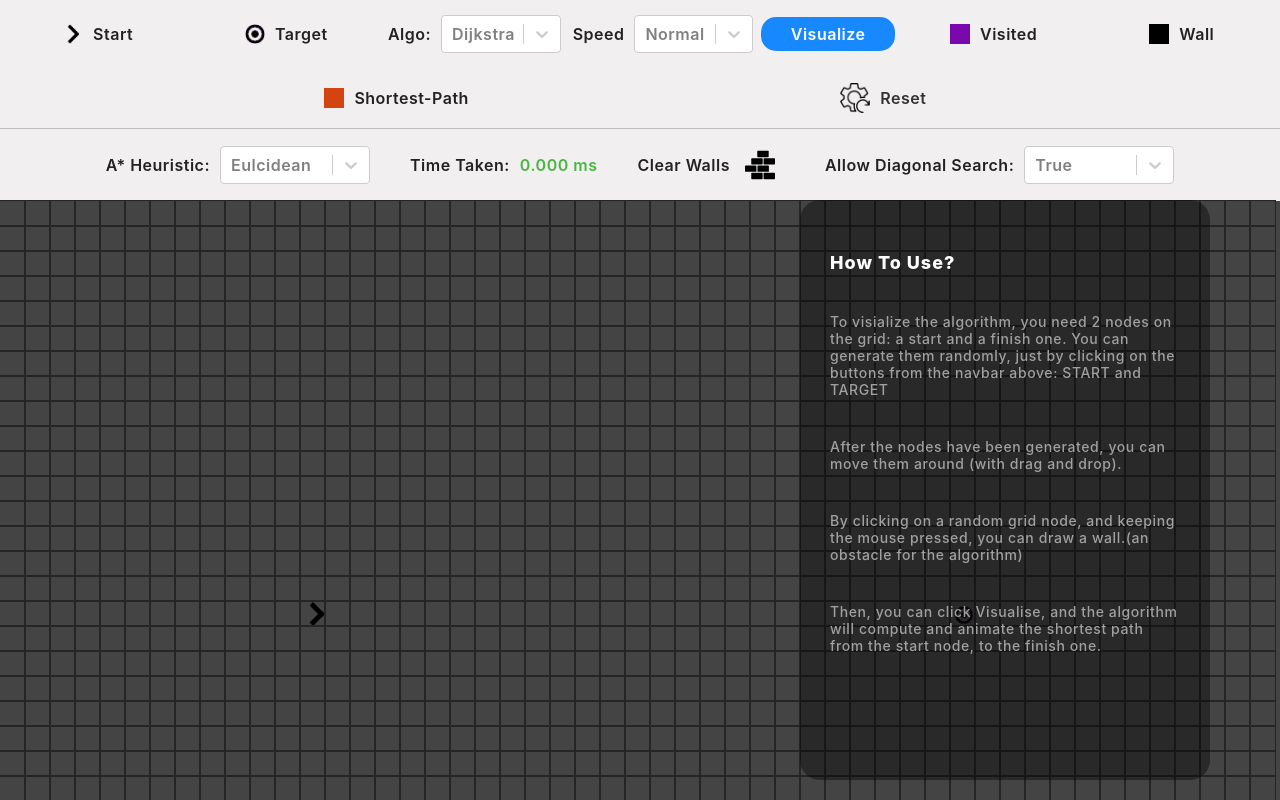
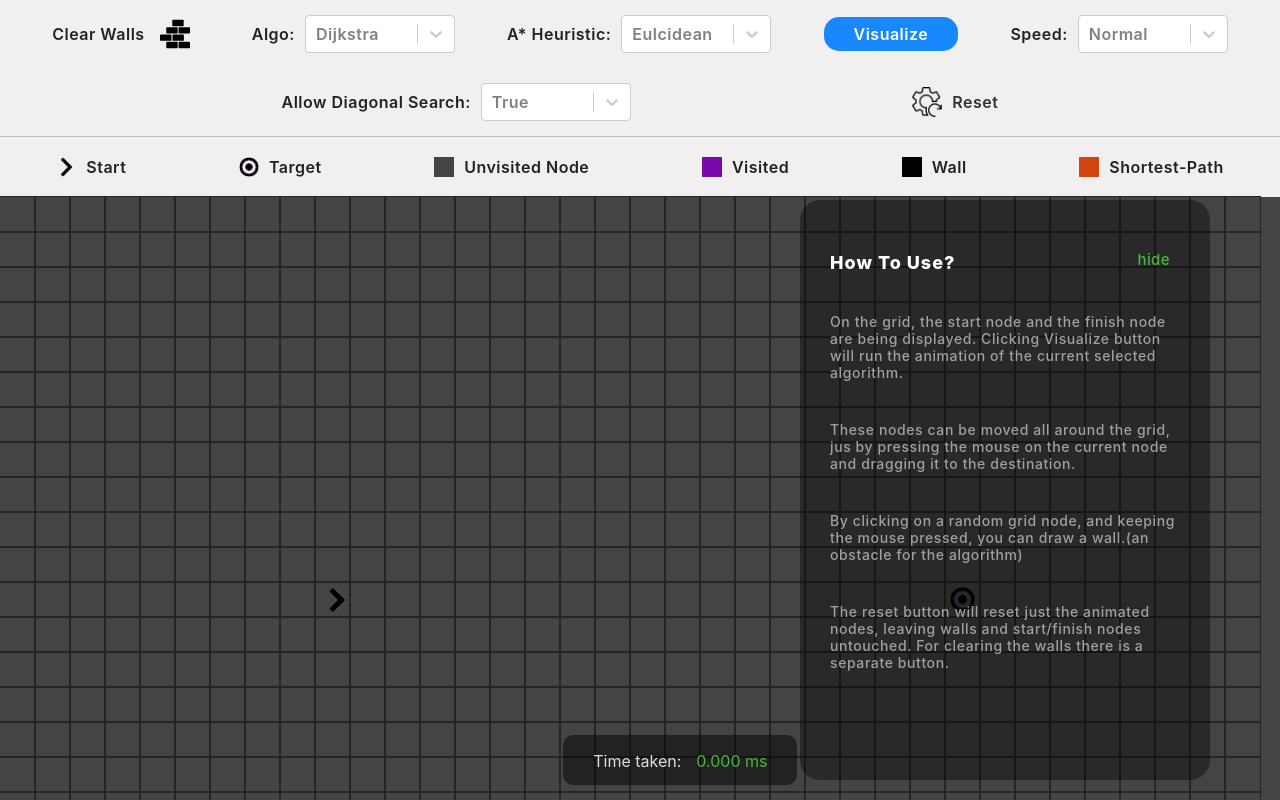
Before and after one commit to costingh/Pathfinding-Algorithm-Visualiser, a React (Create React App) app: page / in a window 1280 px wide. Shown: the top 800 px of the page. Built offline with nearby package versions, Linux system fonts and the light colour scheme.

Commit message:
Refactor timeTaken and infoTab

```diff
--- a/src/App.css
+++ b/src/App.css
@@ -2,5 +2,4 @@
     width: 100%;
     height: 100vh;
     background: #444444;
-    /* background: rgb(241, 241, 241); */
 }
--- a/src/Components/Grid.js
+++ b/src/Components/Grid.js
@@ -7,11 +7,12 @@ import { backtrackPath } from '../helpers/helpers.js';
 import React, { Component } from 'react';
 import { InfoTab } from './InfoTab';
 import Navbar from './Navbar';
+import {TimeTakenPanel} from './TimeTakenPanel'
 
 import '../styles/Grid.css';
 import SecondNavbar from "./SecondNavbar";
 
-const nodeDimension = 25;
+const nodeDimension = 35;
 
 export default class Grid extends Component {
 	constructor() {
@@ -31,7 +32,8 @@ export default class Grid extends Component {
 			finishNodeIsBeingDragged: false,
 			heuristicType: 'euclidean',
 			allowDiagonal: true,
-			timeTaken: 0
+			timeTaken: 0,
+			showInfos: true
 		  };
 	}
 
@@ -375,23 +377,31 @@ export default class Grid extends Component {
 		this.setState({ allowDiagonal: val})
 	}
 
+	handleHideInfos() {
+		this.setState({ showInfos: !this.state.showInfos })
+	}
+
 	render() {
-		const { grid, mouseIsPressed, running } = this.state;
+		const { grid, mouseIsPressed, running, showInfos } = this.state;
 		return (
 			<div className="Wrapper">
-				<InfoTab></InfoTab>
+				{showInfos &&
+					<InfoTab
+						handleHideInfos={this.handleHideInfos.bind(this)}
+					>
+					</InfoTab>
+				}
 				<Navbar
 					clearPath={this.resetAll.bind(this)}
 					changeSpeed={this.handleChangeSpeed.bind(this)}
 					runAlgorithm={this.visualizeCurrentAlgorithm.bind(this)}
 					changeAlgorithm={this.handleChangeAlgorithm.bind(this)}
-				/>
-				<SecondNavbar
 					handleChangeHeuristic={this.handleChangeHeuristic.bind(this)}
 					handleChangeDiagonal={this.handleChangeDiagonal.bind(this)}
-					timeTaken={this.state.timeTaken}
 					clearWalls={this.clearWalls.bind(this)}
 				/>
+				<SecondNavbar />
+				<TimeTakenPanel timeTaken={this.state.timeTaken} />
 				<div className="Grid">
 					{grid.map((row, rowIndex) => {
 						return (
--- a/src/Components/InfoTab.js
+++ b/src/Components/InfoTab.js
@@ -22,6 +22,19 @@ const Title = styled.h1`
     letter-spacing: 1px;
 `;
 
+const Close = styled.div`
+    color: #4BB543;
+    font-size: 15px;
+    position: absolute;
+    top: 50px;
+    right: 40px;
+    margin-left: auto;
+    font-size: 15px;
+    text-transform: lowercase;
+    font-weight: 500;
+    letter-spacing: .4px;
+`;
+
 const Description = styled.div`
     letter-spacing: .6px;
     color: rgb(160, 160, 160);
@@ -31,7 +44,7 @@ const Description = styled.div`
 `;
 
 export const InfoTab =
-    () => {
+    ({handleHideInfos}) => {
         let offsetX, offsetY
         const move = e => {
             const el = e.target
@@ -52,10 +65,11 @@ export const InfoTab =
         return (
             <Infos  onMouseDown={add} onMouseUp={remove} >
                 <Title>How to use?</Title>
-                <Description>To visialize the algorithm, you need 2 nodes on the grid: a start and a finish one. You can generate them randomly, just by clicking on the buttons from the navbar above: START and TARGET</Description>
-                <Description>After the nodes have been generated, you can move them around (with drag and drop).</Description>
+                <Close onClick={handleHideInfos}>hide</Close>
+                <Description>On the grid, the start node and the finish node are being displayed. Clicking Visualize button will run the animation of the current selected algorithm.</Description>
+                <Description>These nodes can be moved all around the grid, jus by pressing the mouse on the current node and dragging it to the destination.</Description>
                 <Description>By clicking on a random grid node, and keeping the mouse pressed, you can draw a wall.(an obstacle for the algorithm)</Description>
-                <Description>Then, you can click Visualise, and the algorithm will compute and animate the shortest path from the start node, to the finish one.</Description>
+                <Description>The reset button will reset just the animated nodes, leaving walls and start/finish nodes untouched. For clearing the walls there is a separate button.</Description>
             </Infos>
         )
     }
--- a/src/Components/Navbar.js
+++ b/src/Components/Navbar.js
@@ -4,7 +4,7 @@ import Select from 'react-select';
 import '../styles/Navbar.css';
 
 function Navbar(props) {
-    const {clearPath, changeSpeed, runAlgorithm, changeAlgorithm } = props
+    const {clearPath, changeSpeed, runAlgorithm, changeAlgorithm, handleChangeHeuristic, handleChangeDiagonal, clearWalls } = props
     const algorithmOptions = [
         { value: 'Dijkstra', label: 'Dijkstra' },
         { value: 'A*', label: 'A*' },
@@ -19,6 +19,17 @@ function Navbar(props) {
         { value: '1', label: 'Very Fast' }
     ]
 
+    const heuristicOptions = [
+        { value: 'euclidean', label: 'Eulcidean' },
+        { value: 'manhattan', label: 'Manhattan' },
+        { value: 'diagonal', label: 'Diagonal' }
+    ]
+
+    const diagonalOptions = [
+        { value: 'true', label: 'true' },
+        { value: 'false', label: 'false' }
+    ]
+
     const handleAlgoChange = selectedOption => {
         changeAlgorithm(selectedOption.value);
     };
@@ -27,16 +38,20 @@ function Navbar(props) {
         changeSpeed(selectedOption.value);
     };
 
+    const heuristicChange = selectedOption => {
+        handleChangeHeuristic(selectedOption.value);
+    };
+
+    const diagonal = (selectedOption) => {
+        handleChangeDiagonal(selectedOption.value)
+    };
+
     return (
         <>
             <nav className="Navbar">
-                <div className="flex button-generate-start">
-                    <div className="start"></div>
-                    <div>Start</div>
-                </div>
-                <div className="flex button-generate-finish">
-                    <div className="target"></div>
-                    <div>Target</div>
+                <div className="flex wall" onClick={clearWalls}>
+                    <div>Clear Walls</div>
+                    <div className="walls"></div>
                 </div>
                 <div className="flex">
                     <div>Algo: </div>
@@ -49,7 +64,20 @@ function Navbar(props) {
                     />
                 </div>
                 <div className="flex">
-                    <div>Speed </div>
+                <div>A* Heuristic: </div>
+                    <Select
+                        onChange={heuristicChange}
+                        options={heuristicOptions}
+                        className="selectTag"
+                        placeholder={heuristicOptions[0].label}
+                        defaultValue={heuristicOptions[0].label}
+                    />
+                </div>
+                <div className="button rounded" onClick={runAlgorithm}>
+                    Visualize
+                </div>
+                <div className="flex">
+                    <div>Speed: </div>
                     <Select
                         onChange={handleSpeedChange}
                         options={speedOptions}
@@ -58,26 +86,15 @@ function Navbar(props) {
                         defaultValue={speedOptions[2].label}
                     />
                 </div>
-
-                {/* <div className="flex">
-                    <div className="unvisited"></div>
-                    <div>Unvisited Node</div>
-                </div> */}
-
-                <div className="button rounded" onClick={runAlgorithm}>
-                    Visualize
-                </div>
                 <div className="flex">
-                    <div className="visited"></div>
-                    <div>Visited</div>
-                </div>
-                <div className="flex">
-                    <div className="wall"></div>
-                    <div>Wall</div>
-                </div>
-                <div className="flex">
-                    <div className="shortest-path"></div>
-                    <div>Shortest-Path</div>
+                <div>Allow diagonal search: </div>
+                    <Select
+                        onChange={diagonal}
+                        options={diagonalOptions}
+                        className="selectTag"
+                        placeholder={diagonalOptions[0].label}
+                        defaultValue={diagonalOptions[0].label}
+                    />
                 </div>
                 <div className="flex reset" onClick={clearPath}>
                     <div className="icon"></div>
--- a/src/Components/SecondNavbar.js
+++ b/src/Components/SecondNavbar.js
@@ -3,55 +3,33 @@ import Select from 'react-select';
 
 import '../styles/SecondNavbar.css'
 
-function SecondNavbar({handleChangeHeuristic, timeTaken, handleChangeDiagonal, clearWalls}) {
-    const heuristicOptions = [
-        { value: 'euclidean', label: 'Eulcidean' },
-        { value: 'manhattan', label: 'Manhattan' },
-        { value: 'diagonal', label: 'Diagonal' }
-    ]
-
-    const diagonalOptions = [
-        { value: 'true', label: 'true' },
-        { value: 'false', label: 'false' }
-    ]
-
-    const heuristicChange = selectedOption => {
-        handleChangeHeuristic(selectedOption.value);
-    };
-
-    const diagonal = (selectedOption) => {
-        handleChangeDiagonal(selectedOption.value)
-    }
+function SecondNavbar() {
 
     return (
         <div className="SecondNavbar">
-            <div className="flex">
-                <div>A* Heuristic: </div>
-                <Select
-                    onChange={heuristicChange}
-                    options={heuristicOptions}
-                    className="selectTag"
-                    placeholder={heuristicOptions[0].label}
-                    defaultValue={heuristicOptions[0].label}
-                />
+            <div className="flex button-generate-start">
+                <div className="start"></div>
+                <div>Start</div>
+            </div>
+            <div className="flex button-generate-finish">
+                <div className="target"></div>
+                <div>Target</div>
             </div>
             <div className="flex">
-                <div>Time taken:</div>
-                <p className='time'><span>{parseFloat(timeTaken).toFixed(3)} ms</span></p>
-            </div>
-            <div className="flex wall" onClick={clearWalls}>
-                <div>Clear Walls</div>
-                <div className="walls"></div>
+                <div className="unvisited"></div>
+                <div>Unvisited Node</div>
             </div>
             <div className="flex">
-                <div>Allow diagonal search: </div>
-                <Select
-                    onChange={diagonal}
-                    options={diagonalOptions}
-                    className="selectTag"
-                    placeholder={diagonalOptions[0].label}
-                    defaultValue={diagonalOptions[0].label}
-                />
+                <div className="visited"></div>
+                <div>Visited</div>
+            </div>
+            <div className="flex">
+                <div className="wall"></div>
+                <div>Wall</div>
+            </div>
+            <div className="flex">
+                <div className="shortest-path"></div>
+                <div>Shortest-Path</div>
             </div>
         </div>
     )
--- /dev/null
+++ b/src/Components/TimeTakenPanel.js
@@ -0,0 +1,64 @@
+import React from 'react'
+import styled from 'styled-components'
+
+const Panel = styled.div`
+    position: absolute;
+    bottom: 15px;
+    left: 44%;
+    height: 40px;
+    padding: 5px 30px;
+    display: inline-block;
+    border-radius: 10px;
+    background: rgba(0,0,0,0.5);
+    color: #ddd;
+    z-index: 999;
+    cursor: pointer;
+`;
+
+const Title = styled.h1`
+    color: #ddd;
+    font-size: 16px;
+    font-weight: 400;
+    pointer-events: none;
+`;
+
+const Description = styled.div`
+    color: #4BB543;
+    text-transform: lowercase;
+    margin-left: 15px;
+    font-size: 16px;
+    display: inline-block;
+    font-weight: 400;
+    pointer-events: none;
+`;
+
+export const TimeTakenPanel = ({timeTaken}) => {
+    let offsetX, offsetY
+
+    const move = e => {
+        const el = e.target
+        el.style.left = `${e.pageX - offsetX}px`
+        el.style.top = `${e.pageY - offsetY}px`
+    }
+
+    const add = e => {
+        const el = e.target
+        offsetX = e.clientX - el.getBoundingClientRect().left
+        offsetY = e.clientY - el.getBoundingClientRect().top
+        el.addEventListener('mousemove', move)
+    }
+
+    const remove = e => {
+        const el = e.target
+        el.removeEventListener('mousemove', move)
+    }
+
+    return (
+        <Panel  onMouseDown={add} onMouseUp={remove} >
+            <Title>
+                Time taken:
+                <Description>{parseFloat(timeTaken).toFixed(3)} ms</Description>
+            </Title>
+        </Panel>
+    )
+}
--- a/src/styles/Navbar.css
+++ b/src/styles/Navbar.css
@@ -17,52 +17,26 @@
     display: flex;
     align-items: center;
     justify-content: center;
-    width: 180px;
     padding: 15px 0px;
   }
 
-  .Navbar .flex .start,
-  .Navbar .flex .target,
-  .Navbar .flex .unvisited,
-  .Navbar .flex .visited,
-  .Navbar .flex .shortest-path,
-  .Navbar .flex .wall {
-    width: 20px;
-    height: 20px;
+  .Navbar .walls {
+    margin-left: 15px;
+    width: 30px;
+    height: 30px;
     margin-right: 10px;
+    background: url('../images/bricks.svg') center center no-repeat;
+    background-size: cover;
+    transition: .4s all ease-in-out;
   }
 
-  .Navbar .flex .start {
-    background: url('../images/start-flag.png') center no-repeat;
-      background-size: cover;
+  .Navbar .wall {
+    cursor: pointer;
+    transition: .4s all ease-in-out;
   }
 
-  .Navbar .flex .target {
-    background: url('../images/circle.png') center no-repeat;
-      background-size: cover;
-  }
-
-  .Navbar .flex .unvisited {
-    outline: 1px solid #000;
-  }
-
-  .Navbar .flex .visited {
-    background: rgb(121, 8, 173);;
-  }
-
-  .Navbar .flex .shortest-path {
-    background: rgb(212, 68, 16);
-  }
-
-  .Navbar .flex .wall {
-    background: rgb(0, 0, 0);
-  }
-
-  .Navbar .flex .speed {
-    background: url('../images/speed.png') center no-repeat;
-    background-size: cover;
-    width: 25px;
-    height: 25px;
+  .Navbar .wall:hover {
+    color: #0773e7;
   }
 
   .reset .icon {
@@ -84,7 +58,7 @@
   }
 
   .Navbar .selectTag {
-    width: 120px;
+    width: 150px;
     margin-left: 10px;
   }
 
--- a/src/styles/Node.css
+++ b/src/styles/Node.css
@@ -1,8 +1,7 @@
 .Node {
-    width: 25px;
-    height: 25px;
+    width: 35px;
+    height: 35px;
     outline: 1px solid rgb(37, 37, 37);
-    /* outline: 1px solid rgb(165, 165, 165); */
     display: inline-block;
     position: relative;
   }
--- a/src/styles/SecondNavbar.css
+++ b/src/styles/SecondNavbar.css
@@ -2,9 +2,9 @@
     position: relative;
     background: #f2eff0;
     height: auto;
-    padding: 0px 0px;
+    padding: 10px 0px;
     display: flex;
-    justify-content: center;
+    justify-content: space-around;
     flex-wrap: wrap;
     align-items: center;
     text-transform: capitalize;
@@ -29,30 +29,46 @@
     margin-left: 10px;
   }
 
-  .SecondNavbar .time {
-      margin-left: 10px;
+  .SecondNavbar .flex .start,
+  .SecondNavbar .flex .target,
+  .SecondNavbar .flex .unvisited,
+  .SecondNavbar .flex .visited,
+  .SecondNavbar .flex .shortest-path,
+  .SecondNavbar .flex .wall {
+    width: 20px;
+    height: 20px;
+    margin-right: 10px;
   }
 
-  .SecondNavbar .time span {
-    color: #4BB543;
-    text-transform: lowercase;
+  .SecondNavbar .flex .start {
+    background: url('../images/start-flag.png') center no-repeat;
+      background-size: cover;
   }
 
-  .SecondNavbar .walls {
-    margin-left: 15px;
-    width: 30px;
-    height: 30px;
-    margin-right: 10px;
-    background: url('../images/bricks.svg') center center no-repeat;
-    background-size: cover;
-    transition: .4s all ease-in-out;
+  .SecondNavbar .flex .target {
+    background: url('../images/circle.png') center no-repeat;
+      background-size: cover;
   }
 
-  .SecondNavbar .wall {
-    cursor: pointer;
-    transition: .4s all ease-in-out;
+  .SecondNavbar .flex .unvisited {
+    background: #444444;
   }
 
-  .SecondNavbar .wall:hover {
-    color: #0773e7;
+  .SecondNavbar .flex .visited {
+    background: rgb(121, 8, 173);;
   }
+
+  .SecondNavbar .flex .shortest-path {
+    background: rgb(212, 68, 16);
+  }
+
+  .SecondNavbar .flex .wall {
+    background: rgb(0, 0, 0);
+  }
+
+  .SecondNavbar .flex .speed {
+    background: url('../images/speed.png') center no-repeat;
+    background-size: cover;
+    width: 25px;
+    height: 25px;
+  }
```
Also changed, not shown: 1 other file (tests, documents, lock files or other folders).
